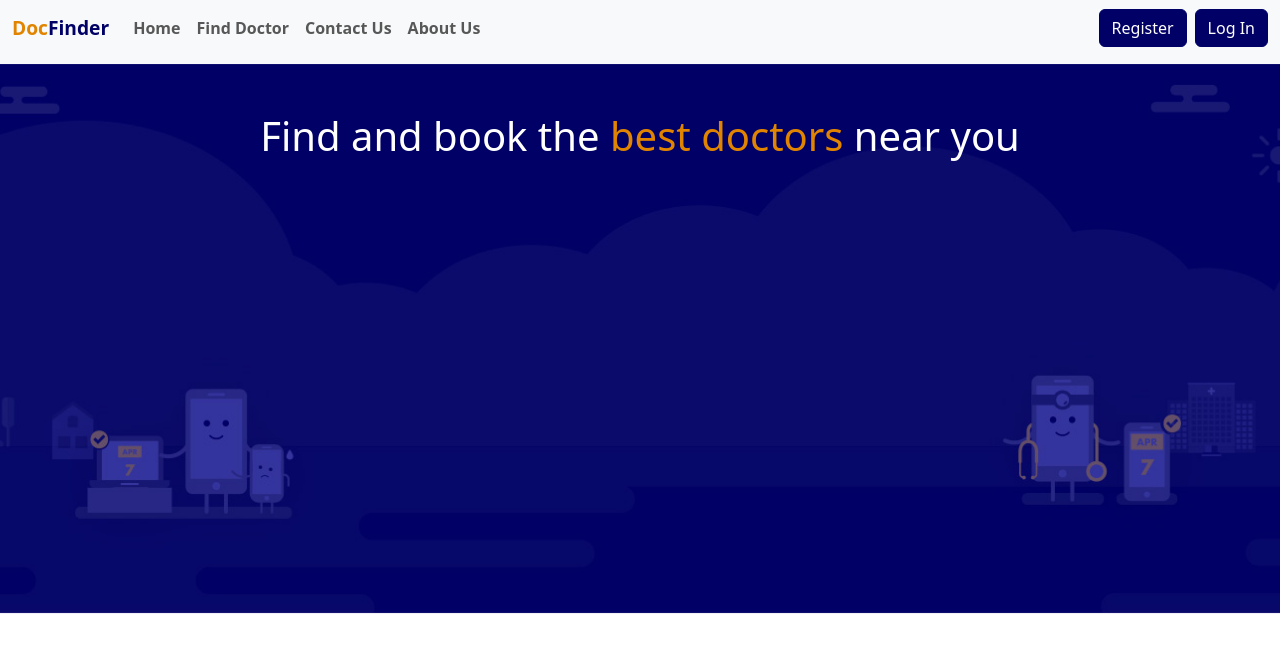
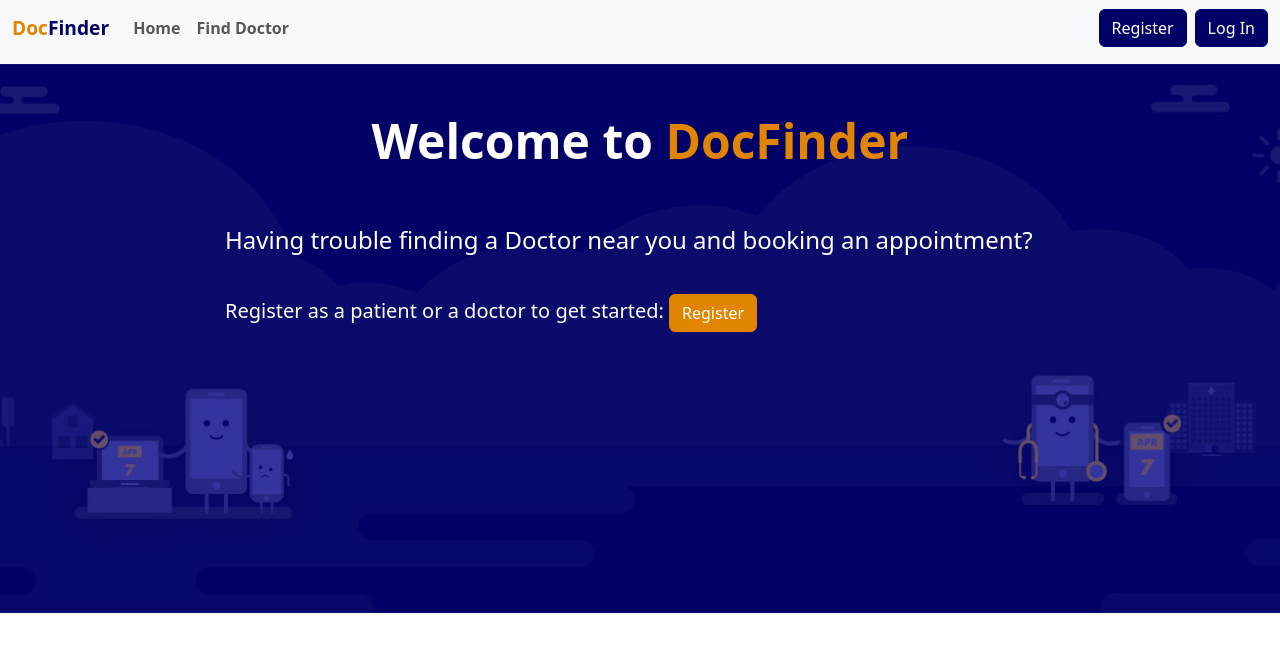
Before and after one commit to M-Usman-Shoaib/DocFinder, a Flask app: page / in a window 1280 px wide. Shown: the top 653 px of the page. Run offline with Flask 3, Linux system fonts and the light colour scheme.

Commit message:
home page completed

```diff
--- a/static/DocFinder.css
+++ b/static/DocFinder.css
@@ -8,6 +8,14 @@
     padding-top: 30px;
     padding-bottom: 30px;
     min-height: 600px;
+}
+
+h4{
+    color: white;
+}
+
+h5{
+      color: white;
 }
 
 /*dropdown menu width*/
@@ -49,10 +57,13 @@
 /*text weight in navbar*/
 .nav-text{
     font-weight: 600;
+
 }
 
 h1{
     color: white;
+    font-size: xxx-large;
+    font-weight: bolder;
 }
 
 /* Custom CSS for form*/
--- a/templates/base.html
+++ b/templates/base.html
@@ -25,14 +25,14 @@
           <a class="nav-link " aria-current="page" href="/">Home</a>
         </li>
         <li class="nav-item">
-          <a class="nav-link" href="#">Find Doctor</a>
+          <a class="nav-link" href="/searchDoctors">Find Doctor</a>
         </li>
-       <li class="nav-item">
-          <a class="nav-link" href="#">Contact Us</a>
-        </li>
-        <li class="nav-item">
-          <a class="nav-link "  href="#">About Us</a>
-        </li>
+{#       <li class="nav-item">#}
+{#          <a class="nav-link" href="#">Contact Us</a>#}
+{#        </li>#}
+{#        <li class="nav-item">#}
+{#          <a class="nav-link "  href="#">About Us</a>#}
+{#        </li>#}
 
       </ul>
       <div class="d-flex" >
@@ -59,6 +59,7 @@
           </div>
         </div>
       </div>
+
     </div>
   </div>
 </nav>
--- a/templates/homePage.html
+++ b/templates/homePage.html
@@ -5,8 +5,105 @@
 {% block content %}
    <div style="background-image: url('{{ url_for('static', filename='header-bg.jpg') }}'); background-size: cover; background-position: center; min-height: 550px">
         <div class="container">
+             <h1 class="text-center pt-5">Welcome to <span class="yellow-colour" >Doc</span><span class="yellow-colour" >Finder</span></h1>
 
-            <h1 class="text-center pt-5">Find and book the <span class="yellow-colour">best doctors</span> near you</h1>
+             <div class="row align-items-center">
+                <div class="col-1"></div>
+                <div class="col-10">
+                    <h4 class="mt-5 mx-5">
+                        Having trouble finding a Doctor near you and booking an appointment?
+                    </h4>
+                    <br>
+                    <h5 class="mt-2 mx-5">
+                        Register as a patient or a doctor to get started:
+                        <span class="dropdown show me-2">
+                            <a class="btn btn-secondary yellow-button-color" href="#" role="button" id="dropdownMenuLink" data-bs-toggle="dropdown" aria-haspopup="true" aria-expanded="false">
+                                Register
+                            </a>
+
+                            <div class="dropdown-menu custom-dropdown-menu me-2" aria-labelledby="dropdownMenuLink">
+                                <a class="dropdown-item" href="/patientRegistration">Patient</a>
+                                <a class="dropdown-item" href="/doctorRegistration">Doctor</a>
+                            </div>
+                        </span>
+                    </h5>
+                </div>
+                <div class="col-1"></div>
+            </div>
+
+{#            <h1 class="text-center pt-5">Find and book the <span class="yellow-colour">Best Doctors</span> near you</h1>#}
+
+{#            <section class="vh-75  gradient-custom " >#}
+{#  <div class="container py-5 h-75">#}
+{#    <div class="row justify-content-center align-items-center h-100">#}
+{#      <div class="col-12 col-lg-9 col-xl-7">#}
+{#        <div class="card shadow-2-strong card-registration" style="border-radius: 15px;">#}
+{#          <div class="card-body p-4 p-md-5">#}
+{#            <h3 class="mb-2 pb-2 pb-md-0 mb-md-5 text-center">Search Doctor</h3>#}
+{#            <form  class="pt-2">#}
+{##}
+{#             <div class="row">#}
+{#                <div class="col-md-6 mb-2 pb-2">#}
+{#                    <div class="col-10">#}
+{##}
+{#                  <select class="select form-control" id="specialty" name="specialty" >#}
+{#                     <option value="">-- Any --</option>#}
+{#                    <option value="Nutritionist">Nutritionist</option>#}
+{#                    <option value="Gynecologist">Gynecologist</option>#}
+{#                    <option value="Gastroenterologist">Gastroenterologist</option>#}
+{#                    <option value="Skin-specialist">Skin Specialist</option>#}
+{#                    <option value="Eye-specialist">Eye Specialist</option>#}
+{#                    <option value="Orthopedic Surgeon">Orthopedic Surgeon</option>#}
+{#                    <option value="Endocrinologists">Endocrinologists</option>#}
+{#                    <option value="General Surgeon">General Surgeon</option>#}
+{#            <!-- Add other specialty options here -->#}
+{#                  </select>#}
+{#                  <label class="form-label select-label ms-2">Specialty</label>#}
+{##}
+{#                </div>#}
+{##}
+{##}
+{##}
+{#                </div>#}
+{#                <div class="col-md-6 mb-2 pb-2">#}
+{##}
+{#                <div class="col-10">#}
+{##}
+{#                  <select class="select form-control" id="city" name="city" >#}
+{#                      <option value="">-- Any --</option>#}
+{#                    <option value="Karachi">Karachi</option>#}
+{#                    <option value="Lahore">Lahore</option>#}
+{#                    <option value="Islamabad">Islamabad</option>#}
+{#                    <option value="Rawalpindi">Rawalpindi</option>#}
+{#                    <option value="Faisalabad">Faisalabad</option>#}
+{#                    <option value="Multan">Multan</option>#}
+{#                    <option value="Hyderabad">Hyderabad</option>#}
+{#                    <option value="Peshawar">Peshawar</option>#}
+{#                    <option value="Quetta">Quetta</option>#}
+{#                    <option value="Gujranwala">Gujranwala</option>#}
+{#                     <!-- Add other city options here -->#}
+{#                  </select>#}
+{#                  <label class="form-label select-label ms-2">City</label>#}
+{##}
+{#                </div>#}
+{##}
+{#                </div>#}
+{##}
+{#              </div>#}
+{##}
+{#              <div class="mt-1 pt-1">#}
+{#                <button class="btn btn-secondary yellow-button-color" type="button" onclick="searchDoctors()">Search</button>#}
+{#              </div>#}
+{##}
+{#            </form>#}
+{##}
+{#          </div>#}
+{#        </div>#}
+{#      </div>#}
+{#    </div>#}
+{#  </div>#}
+{#</section>#}
+
 
         </div>
     </div>
--- a/templates/searchDoctors.html
+++ b/templates/searchDoctors.html
@@ -64,7 +64,7 @@
               </div>
 
               <div class="mt-1 pt-1">
-                <button class="btn btn-secondary yellow-button-color" type="button" onclick="searchDoctors()">Search</button>
+                <button class="btn btn-secondary yellow-button-color " type="button" onclick="searchDoctors()">Search</button>
               </div>
 
             </form>
```
